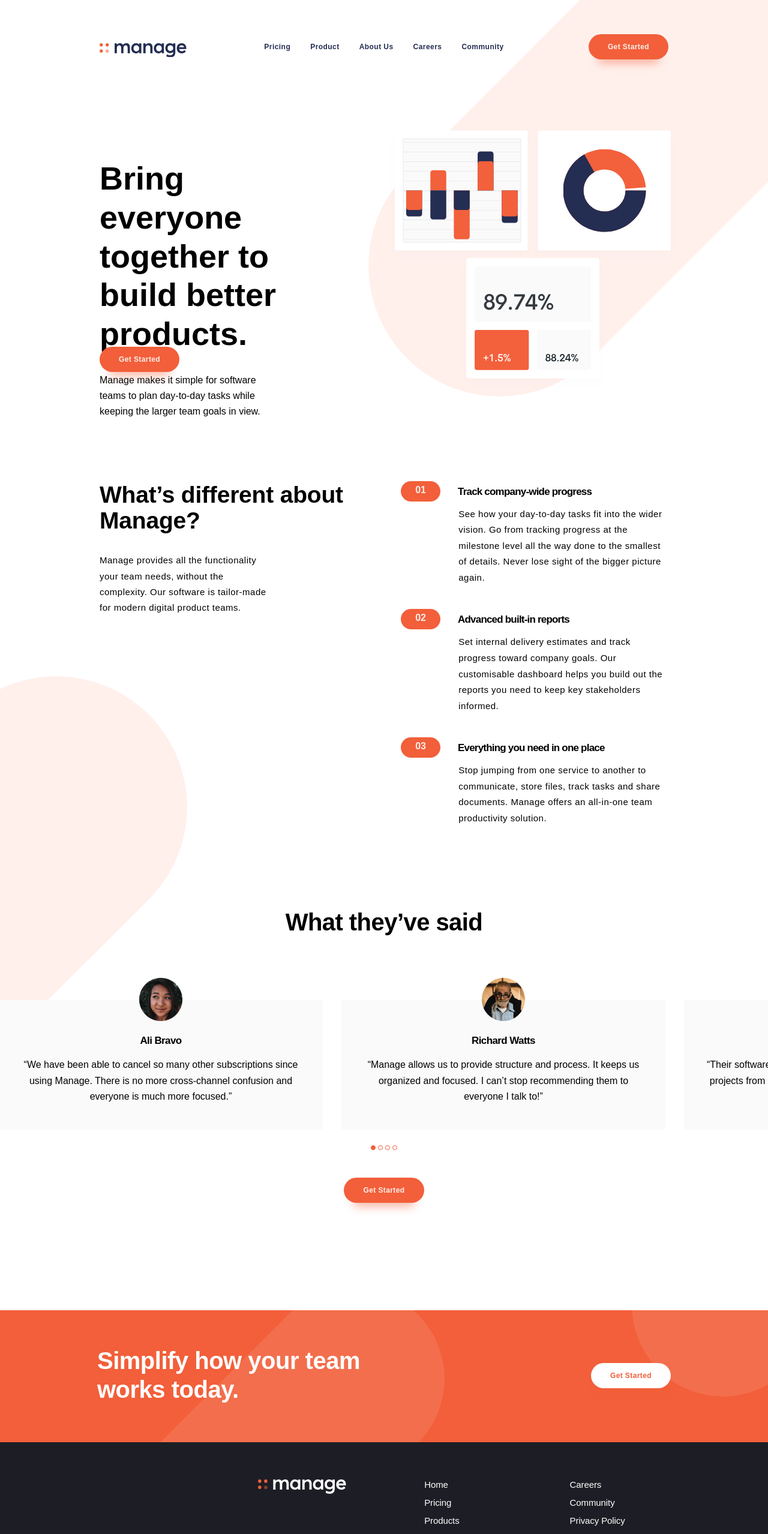
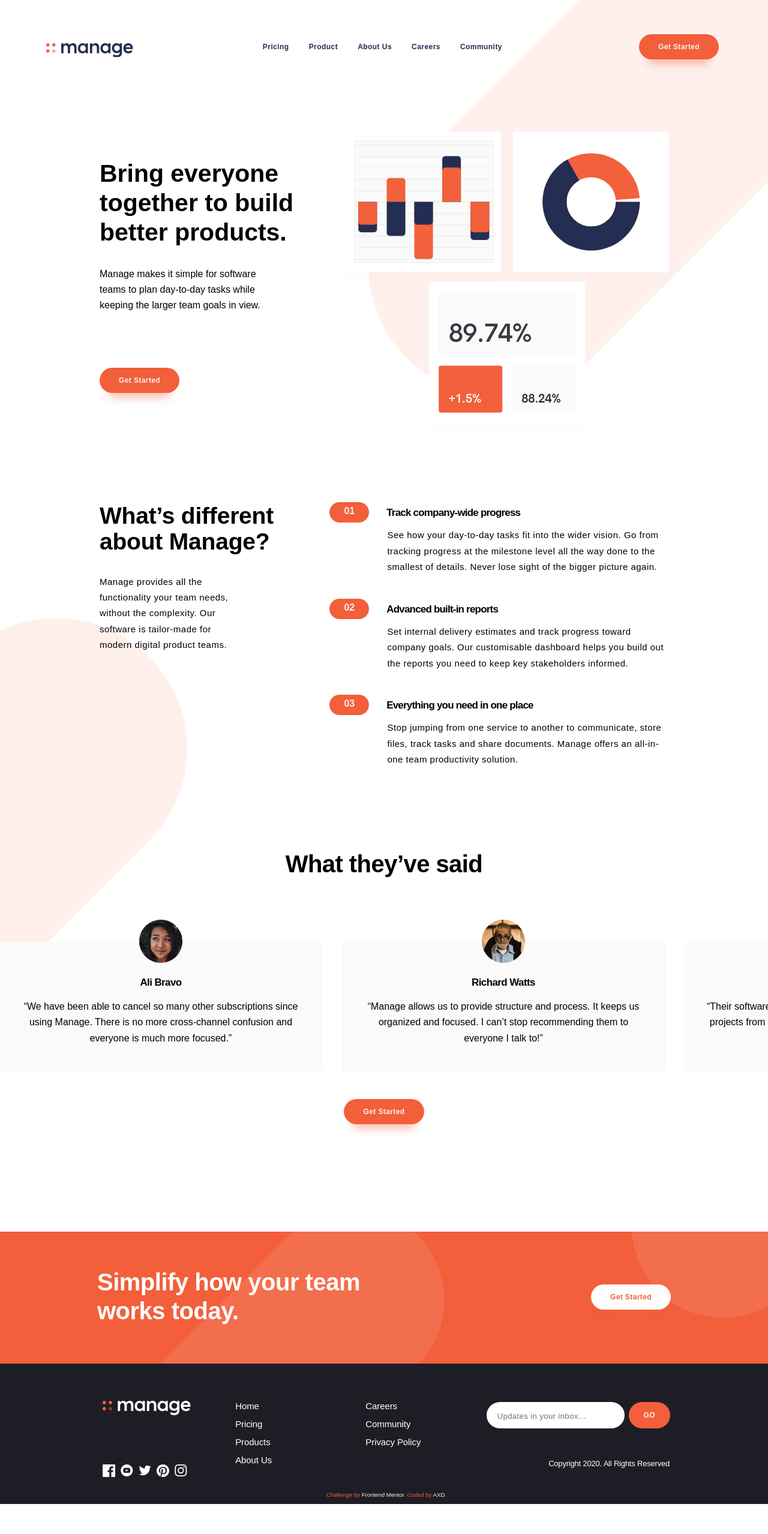
Before and after one commit to Gamygams1234/manage-landing-page, a plain HTML site: page index.html in a window 1280 px wide. Shown: the top 2557 px of the page at 60% size. After the commit the page ends 2507 px from the top, so only its background shows below. Drawn offline with Linux system fonts and the light colour scheme; a web font is replaced by a local one.

Commit message:
html-css_commit

```diff
--- a/css/style.css
+++ b/css/style.css
@@ -110,19 +110,6 @@
   position: relative;
 }
 
-/* .page__header::before {
-  position: absolute;
-  content: '';
-  background: url('../img/bg-tablet-pattern.svg') no-repeat;
-  background-position: left bottom;
-  background-size: 450px;
-  width: 318px;
-  height: 350px;
-  top: -11px;
-  right: 0;
-  z-index: -1;
-} */
-
 .wrapper.-header::before {
   position: absolute;
   content: '';
@@ -141,7 +128,7 @@
   justify-content: space-between;
   align-items: center;
   position: relative;
-  padding-top: 44px;
+  padding: 44px 6.4% 0 6%;
 }
 
 .a-menuCheckbox,
@@ -153,9 +140,15 @@
 
 .m-menuToggle {
   order: 2;
-  margin: -3px 0 0 0;
-  width: 25px;
-  height: 23px;
+  margin: -4px 0 0 0;
+  width: 7.6%;
+  min-width: 25px;
+  min-height: 25px;
+}
+
+.a-menu {
+  min-width: 25px;
+  width: 100%;
 }
 
 .a-closeMenu {
@@ -175,7 +168,8 @@
 
 .img._logo.-nav {
   order: 1;
-  width: 110px;
+  min-width: 110px;
+  width: 25%;
   z-index: 100;
 }
 
@@ -236,9 +230,6 @@
 }
 
 /* start page__content */
-.page__content {
-  /* overflow-x: hidden; */
-}
 
 /* start article - hero */
 .hero {
@@ -264,6 +255,8 @@
 
 .img._hero {
   width: 341px;
+  width: 104.3%;
+  max-width: 600px;
 }
 
 .group._hero {
@@ -313,6 +306,12 @@
   margin: 39px 0 0 0;
 }
 
+.group._hero,
+.group._difference,
+.copy._difference {
+  max-width: 600px;
+}
+
 .number {
   font-weight: 700;
   padding: 6px 24px 10px;
@@ -324,7 +323,7 @@
 .number::after {
   position: absolute;
   content: '';
-  background: var(--very-pale-red);
+  background: linear-gradient(to right,var(--very-pale-red) 60%, var(--op-white));
   width: 500px;
   height: 100%;
   bottom: 0;
@@ -370,6 +369,7 @@
   margin: 37px 0 0 0;
   background: var(--vary-light-gray);
   padding: 0 0 42px 0;
+  max-width: 450px;
 }
 
 .card._testimonials.-active {
@@ -424,6 +424,7 @@
 .cta {
   background: var(--bright-red);
   margin: 41px 0 0 0;
+  overflow: hidden;
   position: relative;
 }
 
@@ -480,6 +481,8 @@
 }
 
 .form._footer {
+  flex: 0 1 100%;
+  justify-content: center;
   align-self: flex-start;
   order: 1;
   margin: 51px 0 0 0;
@@ -532,6 +535,7 @@
   display: flex;
   flex-direction: column;
   align-items: center;
+  margin: 0 auto;
 }
 
 .list._footer.-social {
@@ -560,6 +564,7 @@
 }
 
 .copy._footer {
+  flex: 0 1 100%;
   order: 5;
   font-size: .8125rem;
   letter-spacing: -.2px;
@@ -568,7 +573,9 @@
 }
 
 .attribution {
-  font-size: .5rem;
+  flex: 0 1 100%;
+  text-align: center;
+  font-size: .6rem;
   margin: 20px auto 10px auto;
   color: var(--bright-red);
   order: 6;
@@ -578,7 +585,137 @@
   color: var(--very-pale-red);
 }
 
-/* end page__footer */
+@media only screen and (min-width: 750px) {
+
+  .group._footer.-logo {
+    order: 1;
+    margin: 0;
+  }
+
+  .img._logo.-footer {
+    order: initial;
+    align-self: flex-start;
+    margin-left: 0;
+  }
+
+  .list._footer.-social {
+    margin-left: 0;
+  }
+
+  .list._footer.-us {
+    margin-left: 0;
+
+  }
+
+  .list._footer.-you {
+    margin-right: auto;
+
+  }
+
+  .form._footer {
+    flex: initial;
+  }
+
+  .copy._footer {
+    order: 1;
+    margin: 0;
+    text-align: right;
+
+  }
+
+}
+
+@media only screen and (min-width: 1100px) {
+
+  /* start page__footer */
+  .wrapper.-footer {
+    padding: 62px 163px 0 171px;
+    justify-content: flex-end;
+  }
+
+  .form._footer,
+  .list._footer.-us,
+  .list._footer.-you,
+  .group._footer.-logo,
+  .img._logo.-footer,
+  .copy._footer,
+  .attribution {
+    order: initial;
+  }
+
+  .img._logo.-footer {
+    width: 150px;
+    margin: 0 26px 0 0;
+  }
+
+  .list._footer.-social {
+    margin: 78px 26px 0 0;
+  }
+
+  .list._item.-social:hover,
+  .list._item.-us:hover,
+  .list._item.-you:hover {
+    filter: invert(50%) sepia(24%) saturate(6692%) hue-rotate(337deg) brightness(100%) contrast(103%);
+  }
+
+  .group._footer.-logo,
+  .list._footer.-us,
+  .list._footer.-you {
+    margin: 0 auto 0 0;
+  }
+
+  .list._item.-social {
+    margin: 4px 12px 0 0;
+    width: 18px;
+    flex: 0 1 400px;
+  }
+
+  .img._footer {
+    width: 21px;
+  }
+
+  .list._footer.-us,
+  .list._footer.-you {
+    flex: 0 1 13%;
+  }
+
+  .list._footer.-us {
+    margin-left: -33px;
+  }
+
+  .list._footer.-you {
+    margin-left: 16px;
+  }
+
+  .form._footer {
+    margin: 2px 0 0 0;
+    flex: 0 1 275px;
+  }
+
+  .form._input {
+
+    padding: 16px 35px 13px 18px;
+    letter-spacing: .3px;
+  }
+
+  .button.-form {
+
+    padding: 0 25px;
+  }
+
+  .copy._footer {
+    order: 5;
+    margin: -75px 1px 0 0;
+    flex: initial;
+  }
+
+  .attribution {
+    flex: 0 1 100%;
+    text-align: center;
+  }
+
+  /* end page__footer */
+}
 
 @media only screen and (min-width: 1200px) {
   .wrapper {
@@ -682,10 +819,11 @@
     order: initial;
     flex: 0 1 40%;
     margin-top: 55px;
+    min-height: 450px;
   }
 
   .title._hero {
-    font-size: 3.375rem;
+    font-size: 3.2vw;
     letter-spacing: initial;
     line-height: 1.2;
   }
@@ -709,19 +847,6 @@
   .wrapper.-difference {
     position: relative;
   }
-/*
-  .difference::before {
-    position: absolute;
-    content: '';
-    background: url('../img/bg-tablet-pattern.svg') no-repeat;
-    background-position: right top;
-    background-size: 814px;
-    width: 312px;
-    height: 726px;
-    bottom: -437px;
-    left: 0;
-    z-index: -1;
-  } */
 
   .wrapper.-difference::before {
     position: absolute;
@@ -868,87 +993,19 @@
   }
 
   /* end page__content */
-  /* start page__footer */
-  .wrapper.-footer {
-    padding: 62px 163px 0 171px;
-    justify-content: flex-end;
+}
+
+@media only screen and (min-width: 1440px) {
+  .group._hero {
+    order: initial;
+    flex: 0 1 40%;
+    margin-top: 55px;
+    max-height: initial;
   }
 
-  .form._footer,
-  .list._footer.-us,
-  .list._footer.-you,
-  .list._footer.-social,
-  .img._logo.-footer,
-  .copy._footer,
-  .attribution {
-    order: initial;
+  .title._hero {
+    font-size: 3.375rem;
+    letter-spacing: initial;
+    line-height: 1.2;
   }
-
-  .img._logo.-footer {
-    width: 150px;
-    margin: 0 26px 0 0;
-  }
-
-  .list._footer.-social {
-    margin: 78px 26px 0 0;
-  }
-
-  .list._item.-social:hover,
-  .list._item.-us:hover,
-  .list._item.-you:hover {
-    filter: invert(50%) sepia(24%) saturate(6692%) hue-rotate(337deg) brightness(100%) contrast(103%);
-  }
-
-.group._footer.-logo {
-  order: initial;
 }
-
-  .list._item.-social {
-    margin: 4px 12px 0 0;
-    width: 18px;
-    flex: 0 1 400px;
-  }
-
-  .img._footer {
-    width: 21px;
-  }
-
-  .list._footer.-us,
-  .list._footer.-you {
-    flex: 0 1 27%;
-    margin: 0;
-  }
-
-  .list._footer.-us {
-    padding-left: 101px;
-  }
-
-  .list._footer.-you {
-    padding-left: 88px;
-  }
-
-  .form._footer {
-    margin: 0;
-    flex: 0 1 30%;
-  }
-
-  .form._input {
-    margin: 2px 0 0 59px;
-    padding: 16px 41px 13px 16px;
-  }
-
-  .button.-form {
-    padding: 0 23px;
-  }
-
-  .copy._footer {
-    margin: -31px 1px 0 0;
-  }
-
-  .attribution {
-    flex: 0 1 100%;
-    text-align: center;
-  }
-
-  /* end page__footer */
-}
--- a/index.html
+++ b/index.html
@@ -50,7 +50,7 @@
           </p>
         </div>
         <img src="/img/illustration-intro.svg" alt="Chart illustration" class="img _hero">
-        <a href="" class="button _link _hero -red">Get Started</a>
+        <a href="#" class="button _link _hero -red">Get Started</a>
       </div>
     </article>
 
--- a/js/main.js
+++ b/js/main.js
@@ -37,7 +37,7 @@ for (var i = 0; i < 5; i++) {
     }, 3000 * (k + 1));
 }
 */
-if (!(window.innerWidth < 1439)) {
+if (!(window.innerWidth < 1200)) {
     slider.style.display = 'none';
 }
 
```
